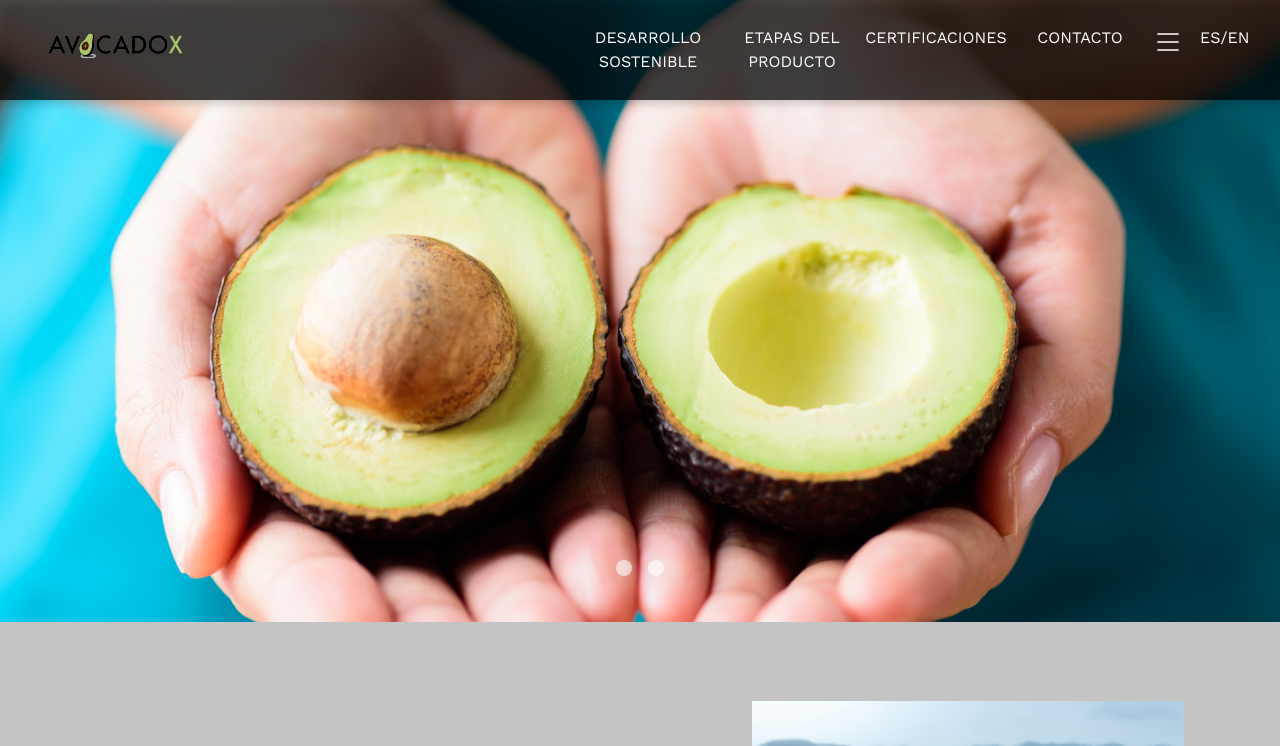
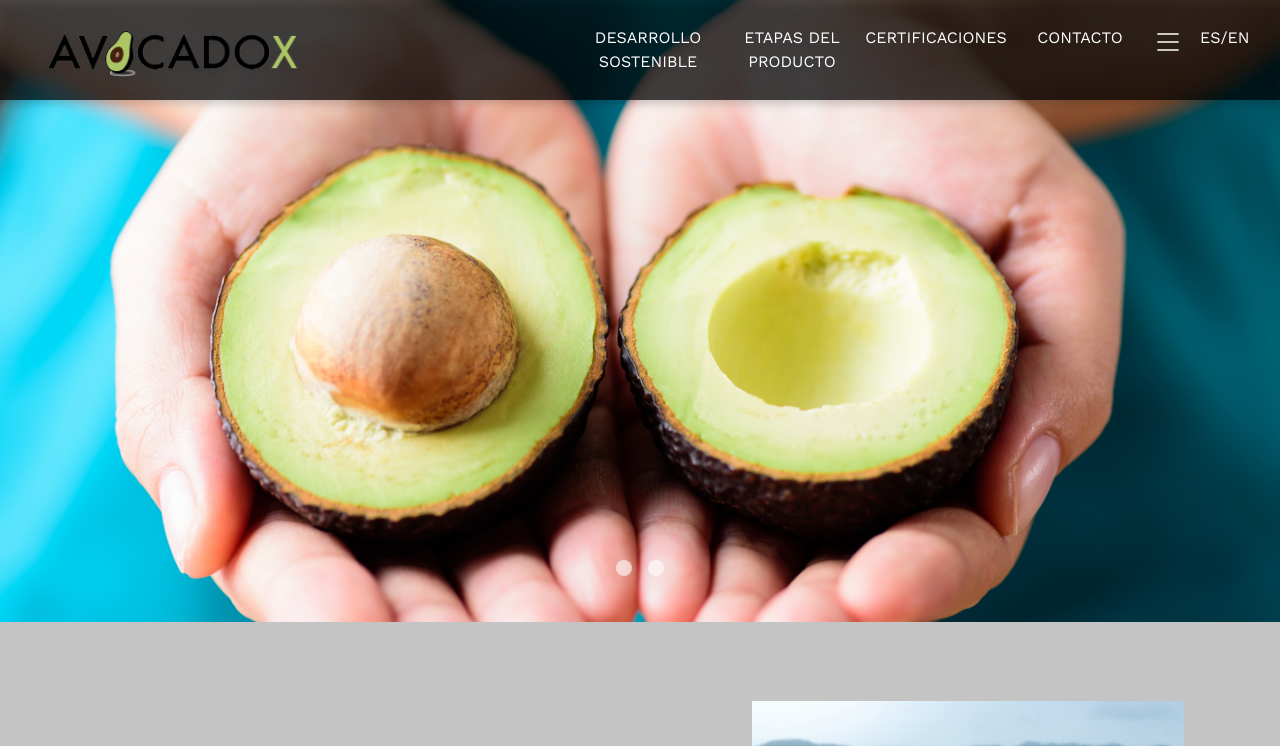
Before and after one commit to Avocadox-Admin/website, a React (Create React App) app: page / in a window 1280 px wide. Shown: the top 746 px of the page. Built offline with nearby package versions, Linux system fonts and the light colour scheme.

Commit message:
fix logo

```diff
--- a/src/components/TopBar.js
+++ b/src/components/TopBar.js
@@ -13,9 +13,9 @@ const routeLinks = [
 const TopBar = () => {
   return (
     <div className="flex absolute top-0 w-full h-[100px] bg-black/70 text-white drop-shadow-[0_4px_4px_rgba(0,0,0,0.25)] items-center z-10">
-      <div className="px-12 grow-0">
+      <div className="px-12 grow-0 pt-6">
         <Link to="/">
-          <img className="max-w-[135px]" src={logo} alt="logo" />
+          <img className="max-w-[250px]" src={logo} alt="logo" />
         </Link>
       </div>
       <div className="grow flex justify-end">
```
Also changed, not shown: src/assets/avocadox-logo.png.
